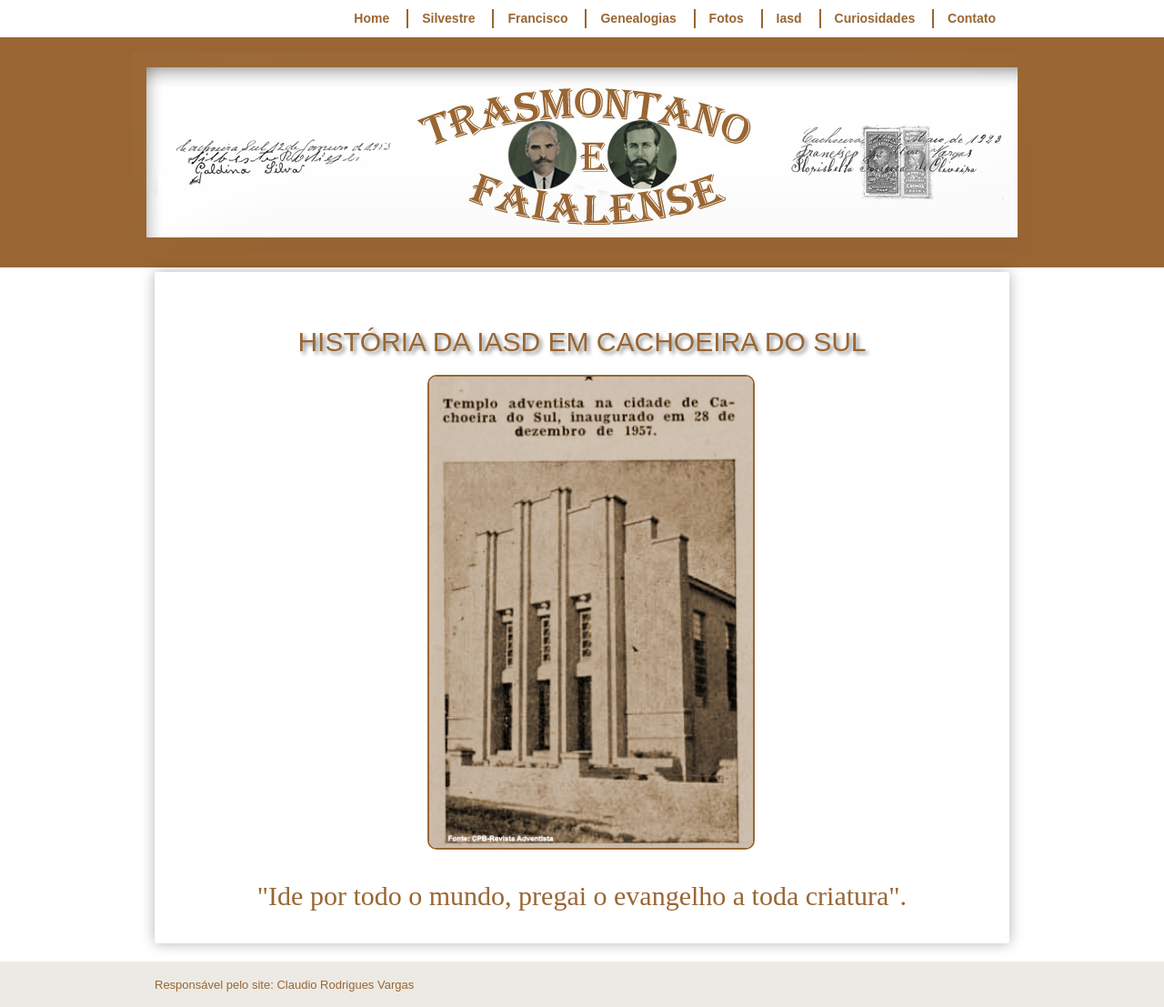
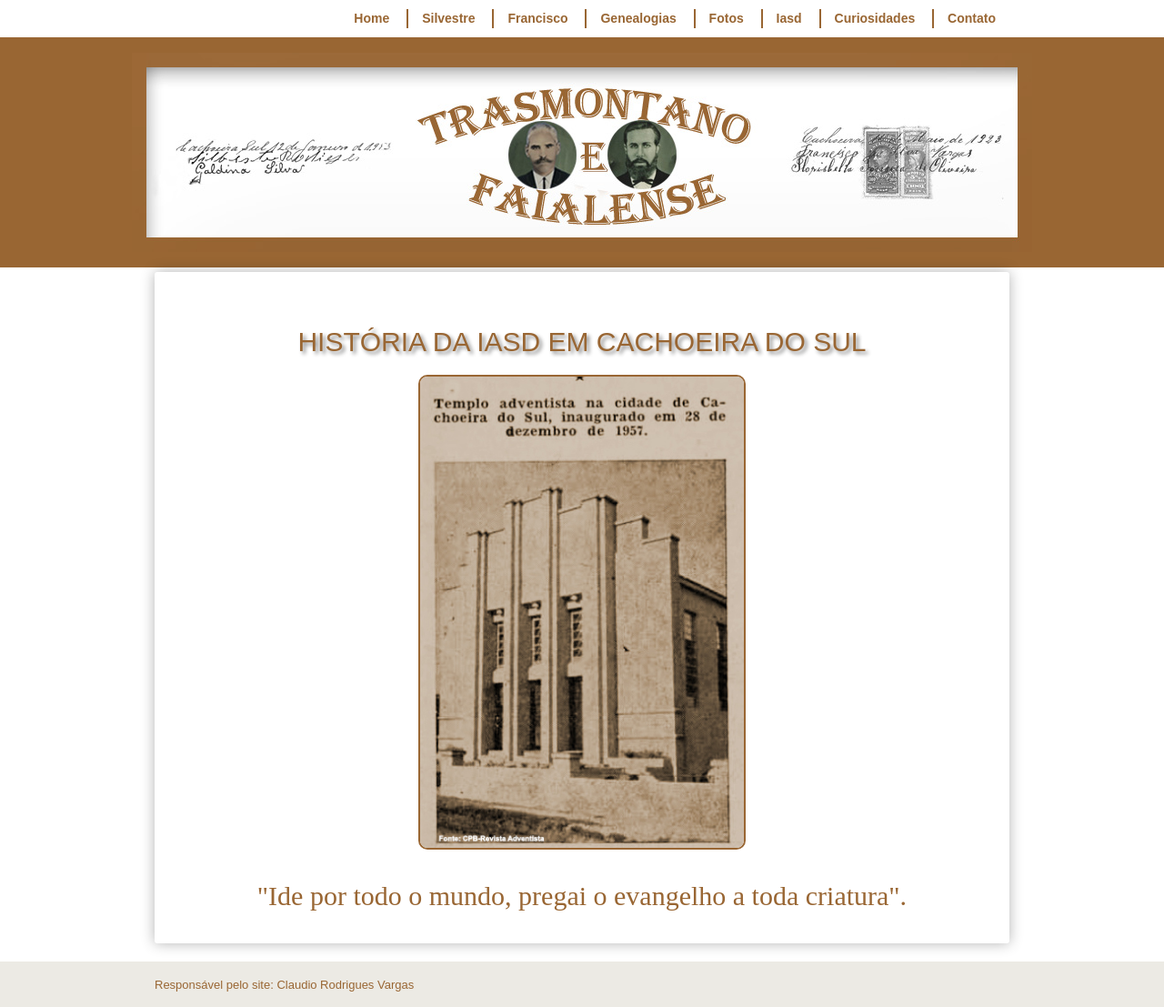
Before and after one commit to claudiovargas1955/claudiovargas1955.github.io, a Jekyll site: the page built from _pages/história-da-iasd-cachoeira.html, in a window 1280 px wide. Shown: the whole page at 91% size. Built offline with Jekyll 4.4.1, drawn with Linux system fonts in a browser that asks for light colours; some web fonts are replaced.

Commit message:
Update história-da-iasd-cachoeira.html

```diff
--- a/_pages/história-da-iasd-cachoeira.html
+++ b/_pages/história-da-iasd-cachoeira.html
@@ -72,11 +72,11 @@ figure.foto-legenda { position: relative;
                     }
 figure.foto-legenda img { width: 40%;
                           height: 50%;
-                          margin-left:280px;
+                          margin-left:270px;
                          }
  figure.foto-legenda figcaption { opacity: 0;
                                   position: absolute;
-                                  margin-left: 280px;
+                                  margin-left: 270px;
                                   top: 0px;
                                   background-color: rgba(0,0,0, 0.3);
                                   color: white;
```
